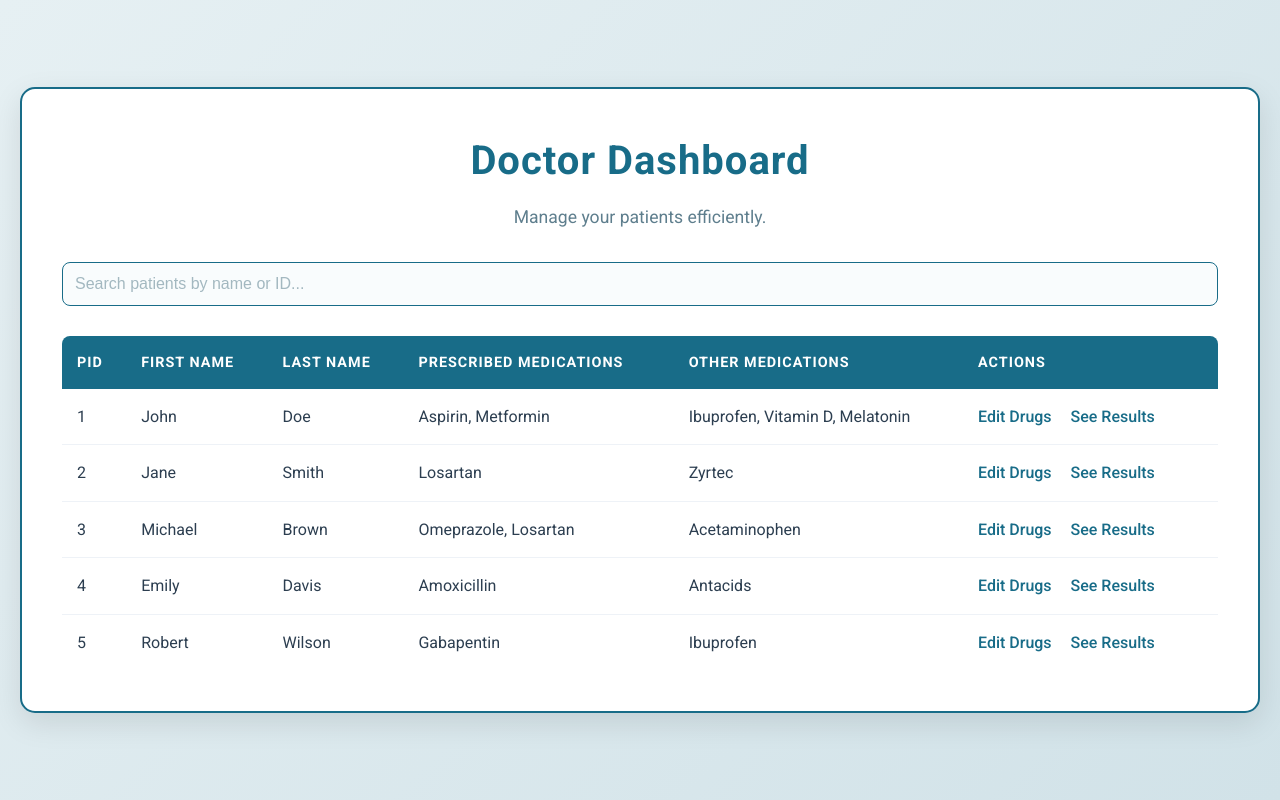
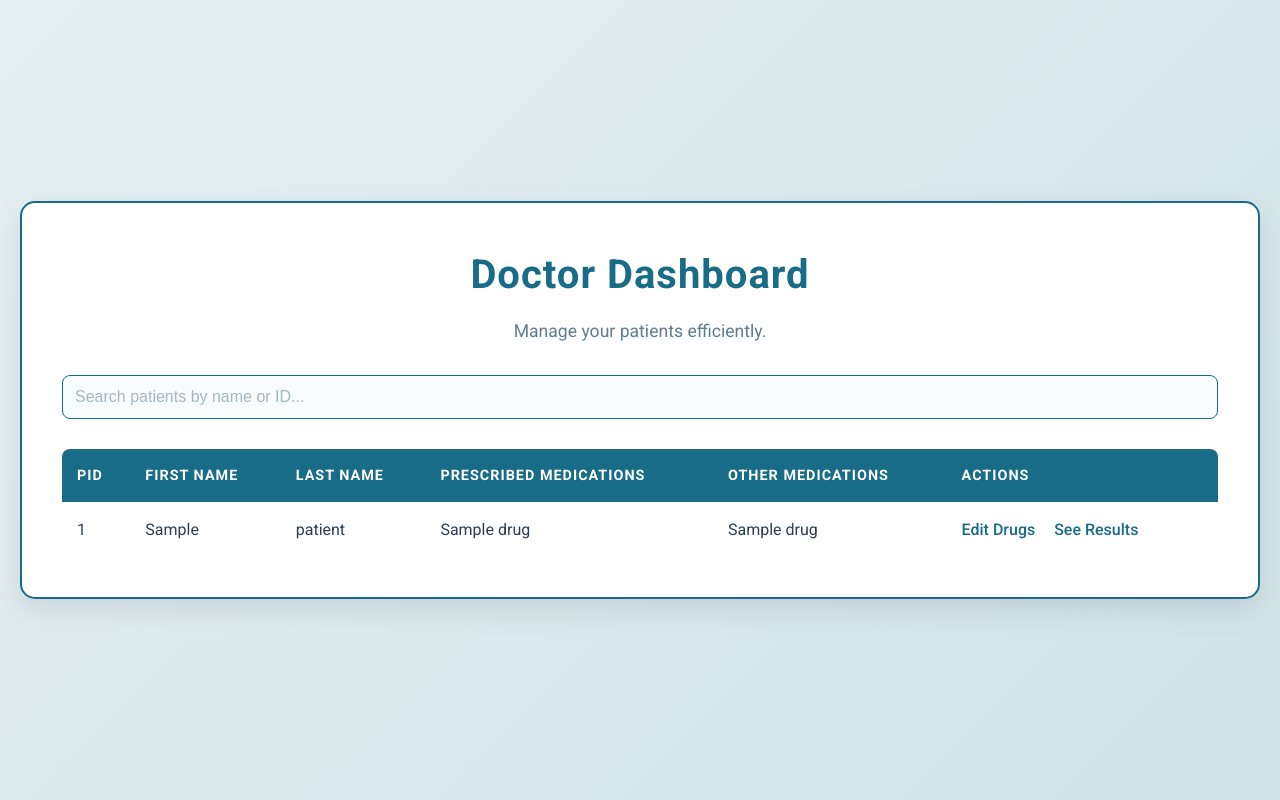
Before and after one commit to CrazyMan80052/MediGuard, a Flask app: template Flask/templates/doctor/dashboard.html in a window 1280 px wide. Run offline with Flask 3, Linux system fonts and the light colour scheme; the template is opened without the code that fills it: most values are stand-ins (such as "Sample title", 1, 10 or a date in 2020).

Commit message:
changed doctors edit drug pages

```diff
--- a/Flask/app.py
+++ b/Flask/app.py
@@ -24,9 +24,7 @@ patients_data = {
                 , "type": "Prescription"}
         ],
         "drug_history": [
-            {"drug": "Ibuprofen", "date": "2025-03-27", "time": "10:00 AM"},
-            {"drug": "Vitamin D", "date": "2025-03-26", "time": "09:00 AM"},
-            {"drug": "Melatonin", "date": "2025-03-25", "time": "10:00 PM"}
+            {"drug": "Vitamin D", "date": "2025-03-26", "time": "09:00 AM"}
         ],
         "health_history": [
             {"event": "Blood Pressure Check", "date": "2025-03-28", "result": "120/80 mmHg"}
@@ -66,8 +64,7 @@ patients_data = {
         "patient_id": "3",
         "patient_name": "Michael Brown",
         "schedule": [
-            {"drug": "Omeprazole", "time": "07:00 AM", "dose": "1 capsule", "doctornotes": "Take before breakfast"},
-            {"drug": "Losartan", "time": "09:00 AM", "dose": "1 tablet", "doctornotes": "Take in morning"}
+            {"drug": "Omeprazole", "time": "07:00 AM", "dose": "1 capsule", "doctornotes": "Take before breakfast"}
         ],
         "drug_history": [
             {"drug": "Acetaminophen", "date": "2025-03-28", "time": "02:00 PM"}
@@ -83,9 +80,6 @@ patients_data = {
         "patient_name": "Emily Davis",
         "schedule": [
             {"drug": "Amoxicillin", "time": "08:00 AM", "dose": "1 capsule", "doctornotes": "Take every 8 hours"}
-        ],
-        "drug_history": [
-            {"drug": "Antacids", "date": "2025-03-28", "time": "01:00 PM"}
         ],
         "health_history": [
             {"event": "Infection Check", "date": "2025-03-28", "result": "Improving"}
@@ -171,7 +165,7 @@ def patient_add_drug():
 def doctor_dashboard():
     if session.get('role') != 'doctor':
         return redirect(url_for('login'))
-    return render_template('doctor/dashboard.html', patients=patients_data)
+    return render_template('doctor/dashboard.html', patients_data=patients_data)
 
 @app.route('/doctor/patient/<patient_id>')
 def doctor_patient_detail(patient_id):
@@ -179,37 +173,46 @@ def doctor_patient_detail(patient_id):
         return redirect(url_for('login'))
     if patient_id not in patients_data:
         return "Patient not found", 404
-    return render_template('doctor/add_drug.html', data=patient_id)
+    return render_template('doctor/edit_drug.html', data=patient_id)
 
 @app.route('/doctor/edit_drug/<patient_id>', methods=['GET', 'POST'])
-def doctor_add_drug(patient_id):
+def doctor_edit_drug(patient_id):
     if session.get('role') != 'doctor':
         return redirect(url_for('login'))
     if request.method == 'POST':
-        drug = request.form['drug']
-        time = request.form['time']
-        dose = request.form['dose']
-        note = request.form['note']
-
-
+        if 'drug' in request.form and request.form['drug']:
+            drug = request.form['drug']
         # Checking drug interactions
         fdacode = "substance_name"
-        drug_info, bad_interactions = get_drug_info(drug, patients_data[patient_id]["schedule"], fdacode)
+
+        try:
+            # Attempt to get drug information and identify bad interactions
+            drug_info, bad_interactions = get_drug_info(drug, patients_data[patient_id]["schedule"], fdacode)
+        except Exception as e:
+            # Catch all exceptions and log or handle the error
+            print(f"An error occurred while fetching drug information: {e}")
+            drug_info, bad_interactions = None, None
 
         #print(bad_interactions)
         #print(drug_info)
         if(len(bad_interactions) > 0):
-            #print("HELP")
-            flash(f"Warning: {drug} interacts with {bad_interactions}")
-            return render_template('doctor/add_drug.html', error=f"Warning: {drug} interacts with {bad_interactions}")
+            return render_template('patient/add_drug.html', error=f"Warning: {drug} interacts with {', '.join(bad_interactions)}")
         else:
-            drug_info["time"] = time
-            drug_info["dose"] = dose
+
+            if 'time' in request.form and request.form['time']:
+                drug_info['time'] = request.form['time']
+
+            if 'dose' in request.form and request.form['dose']:
+                drug_info['dose'] = request.form['dose']
+
+            if 'doctornotes' in request.form and request.form['doctornotes']:
+                drug_info['doctornotes'] = request.form['doctornotes']
+
             drug_info["type"] = "Prescription"
-            drug_info["note"] = note
-            patients_data[patient_id]["schedule"].append(drug_info)  # Default to patient 1
+
+            patients_data[patient_id]["schedule"].append(drug_info)
             print("added the item to the list")
-            return redirect(url_for('doctor_home'))
+            return redirect(url_for('doctor_dashboard'))
     return render_template('doctor/edit_drug.html')
 
 # Logout Route
--- a/Flask/templates/doctor/dashboard.html
+++ b/Flask/templates/doctor/dashboard.html
@@ -201,61 +201,27 @@
                 </tr>
             </thead>
             <tbody>
+                {% for patient_id, patient in patients_data.items() %}
                 <tr>
-                    <td>1</td>
-                    <td>John</td>
-                    <td>Doe</td>
-                    <td>Aspirin, Metformin</td>
-                    <td>Ibuprofen, Vitamin D, Melatonin</td>
+                    <td>{{ patient.patient_id }}</td>
+                    <td>{{ patient.patient_name.split(' ')[0] }}</td> <!-- First Name -->
+                    <td>{{ patient.patient_name.split(' ')[1] }}</td> <!-- Last Name -->
                     <td>
-                        <a href="{{ url_for('doctor_patient_detail', patient_id=1) }}" class="action-link">Edit Drugs</a>
-                        <a href="/patient_detail" class="action-link">See Results</a>
+                        {% for med in patient.schedule %}
+                            {{ med.drug }}{% if not loop.last %}, {% endif %}
+                        {% endfor %}
+                    </td>
+                    <td>
+                        {% for med in patient.drug_history %}
+                            {{ med.drug }}{% if not loop.last %}, {% endif %}
+                        {% endfor %}
+                    </td>
+                    <td>
+                        <a href="{{ url_for('doctor_edit_drug', patient_id=patient.patient_id) }}" class="action-link">Edit Drugs</a>
+                        <a href="{{ url_for('doctor_edit_drug', patient_id=patient.patient_id) }}" class="action-link">See Results</a>
                     </td>
                 </tr>
-                <tr>
-                    <td>2</td>
-                    <td>Jane</td>
-                    <td>Smith</td>
-                    <td>Losartan</td>
-                    <td>Zyrtec</td>
-                    <td>
-                        <a href="{{ url_for('doctor_patient_detail', patient_id=2) }}" class="action-link">Edit Drugs</a>
-                        <a href="/patient_detail" class="action-link">See Results</a>
-                    </td>
-                </tr>
-                <tr>
-                    <td>3</td>
-                    <td>Michael</td>
-                    <td>Brown</td>
-                    <td>Omeprazole, Losartan </td>
-                    <td>Acetaminophen </td>
-                    <td>
-                        <a href="{{ url_for('doctor_patient_detail', patient_id=3) }}" class="action-link">Edit Drugs</a>
-                        <a href="/patient_detail" class="action-link">See Results</a>
-                    </td>
-                </tr>
-                <tr>
-                    <td>4</td>
-                    <td>Emily</td>
-                    <td>Davis</td>
-                    <td>Amoxicillin </td>
-                    <td>Antacids </td>
-                    <td>
-                        <a href="{{ url_for('doctor_patient_detail', patient_id=4) }}" class="action-link">Edit Drugs</a>
-                        <a href="/patient_detail" class="action-link">See Results</a>
-                    </td>
-                </tr>
-                <tr>
-                    <td>5</td>
-                    <td>Robert</td>
-                    <td>Wilson</td>
-                    <td>Gabapentin </td>
-                    <td>Ibuprofen </td>
-                    <td>
-                        <a href="{{ url_for('doctor_patient_detail', patient_id=5) }}" class="action-link">Edit Drugs</a>
-                        <a href="/patient_detail" class="action-link">See Results</a>
-                    </td>
-                </tr>
+                {% endfor %}
             </tbody>
         </table>
     </div>
--- a/Flask/templates/patient/add_drug.html
+++ b/Flask/templates/patient/add_drug.html
@@ -24,7 +24,7 @@ content %}
     </div>
     <div class="form-group">
       <label for="time">Time</label>
-      <input type="time" id="time" name="time" required />
+      <input type="time" id="time" name="time"/>
     </div>
     <div class="form-group">
       <label for="dose">Dose</label>
--- a/Flask/templates/patient/drug_history.html
+++ b/Flask/templates/patient/drug_history.html
@@ -10,7 +10,8 @@
             <thead>
                 <tr>
                     <th>Drug</th>
-                    <th>Date</th>
+                    <th>Start Date</th>
+                    <th>End Date</th>
                     <th>Time</th>
                 </tr>
             </thead>
@@ -19,6 +20,7 @@
                     <tr class="schedule-row">
                         <td>{{ entry.drug }}</td>
                         <td>{{ entry.date }}</td>
+                        <td>{{ entry.date }}</td>
                         <td>{{ entry.time }}</td>
                     </tr>
                 {% endfor %}
```
Also changed, not shown: Flask/openFDA.py (+18 -9 lines), Flask/templates/doctor/edit_drug.html (renamed from Flask/templates/doctor/add_drug.html, +6 -2 lines).
